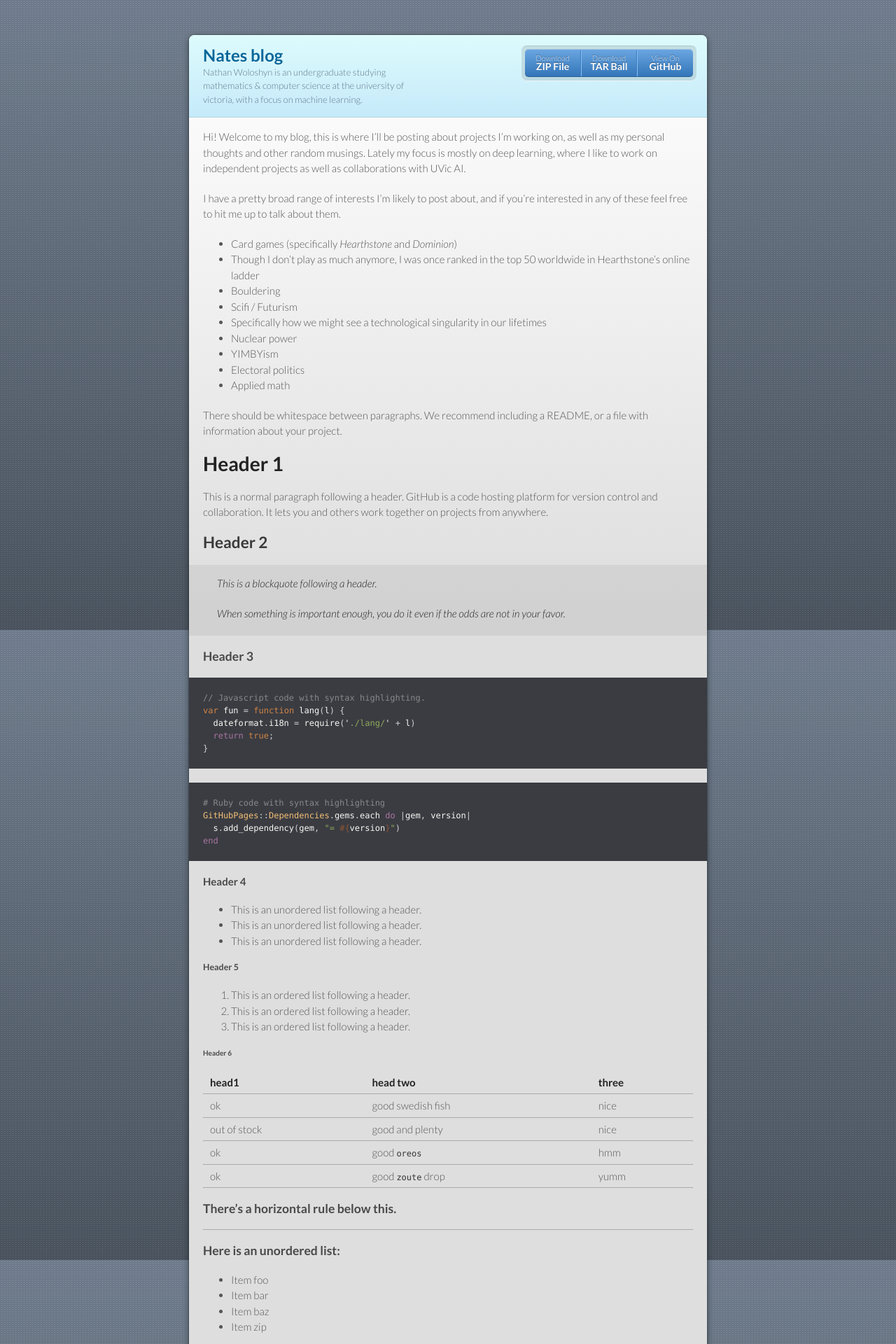
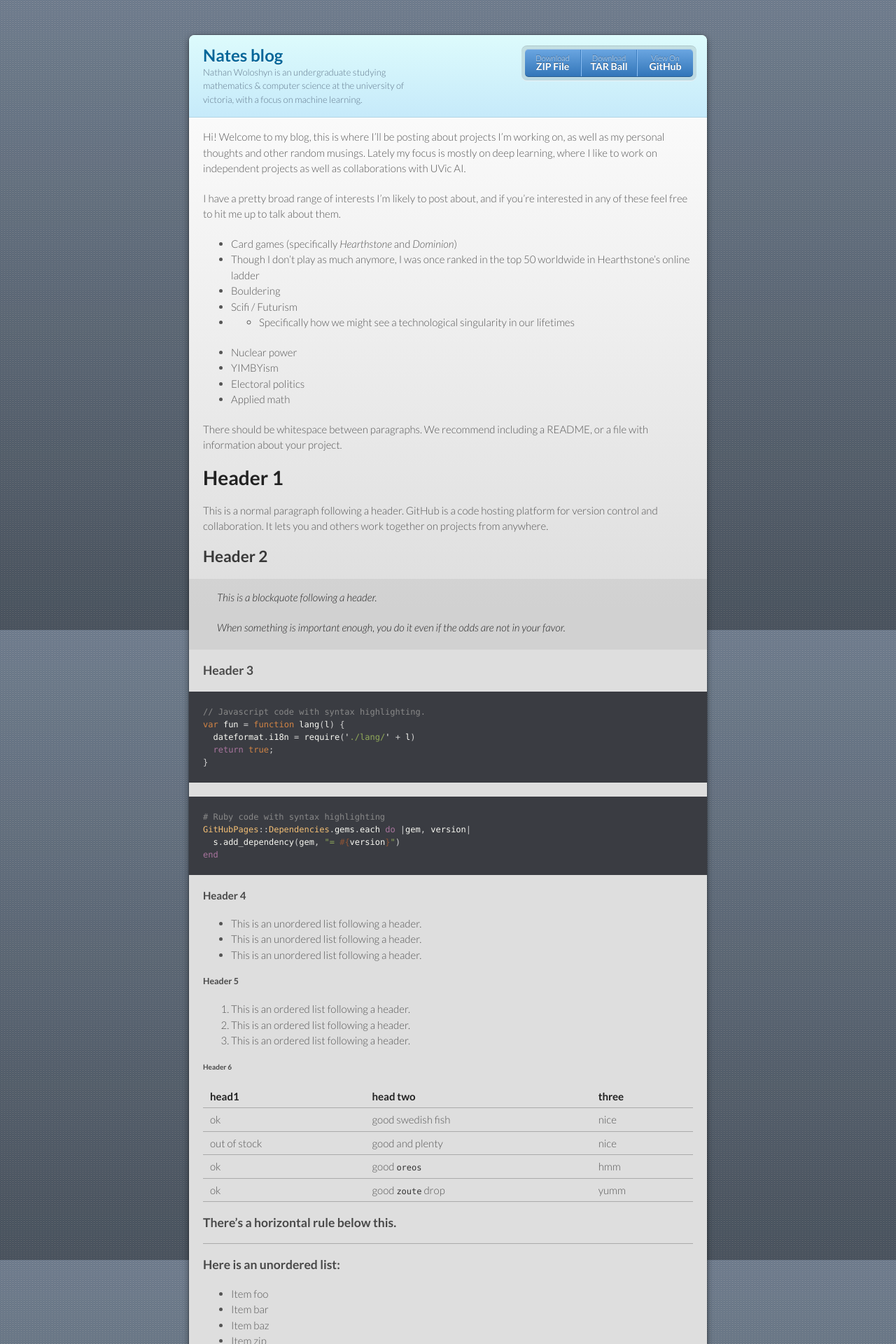
Before and after one commit to nathanWolo/blog, a Jekyll site: the page built from index.md, in a window 1280 px wide. Shown: the top 1920 px of the page at 70% size. Built offline with Jekyll 4.4.1, drawn with Linux system fonts in a browser that asks for light colours.

```diff
--- a/index.md
+++ b/index.md
@@ -12,7 +12,7 @@ I have a pretty broad range of interests I'm likely to post about, and if you're
 *       Though I don't play as much anymore, I was once ranked in the top 50 worldwide in Hearthstone's online ladder
 *   Bouldering
 *   Scifi / Futurism
-*      Specifically how we might see a technological singularity in our lifetimes
+* * Specifically how we might see a technological singularity in our lifetimes
 *   Nuclear power
 *   YIMBYism
 *   Electoral politics
```
